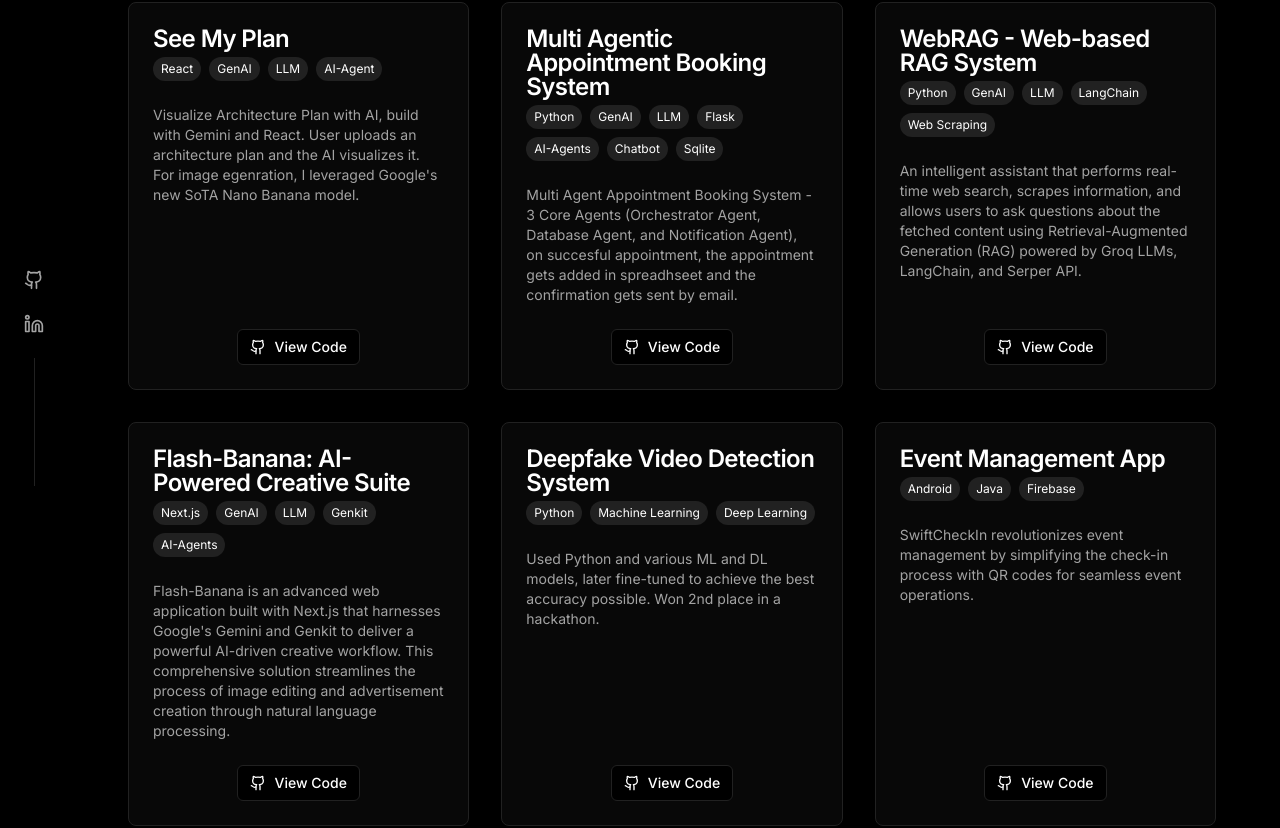
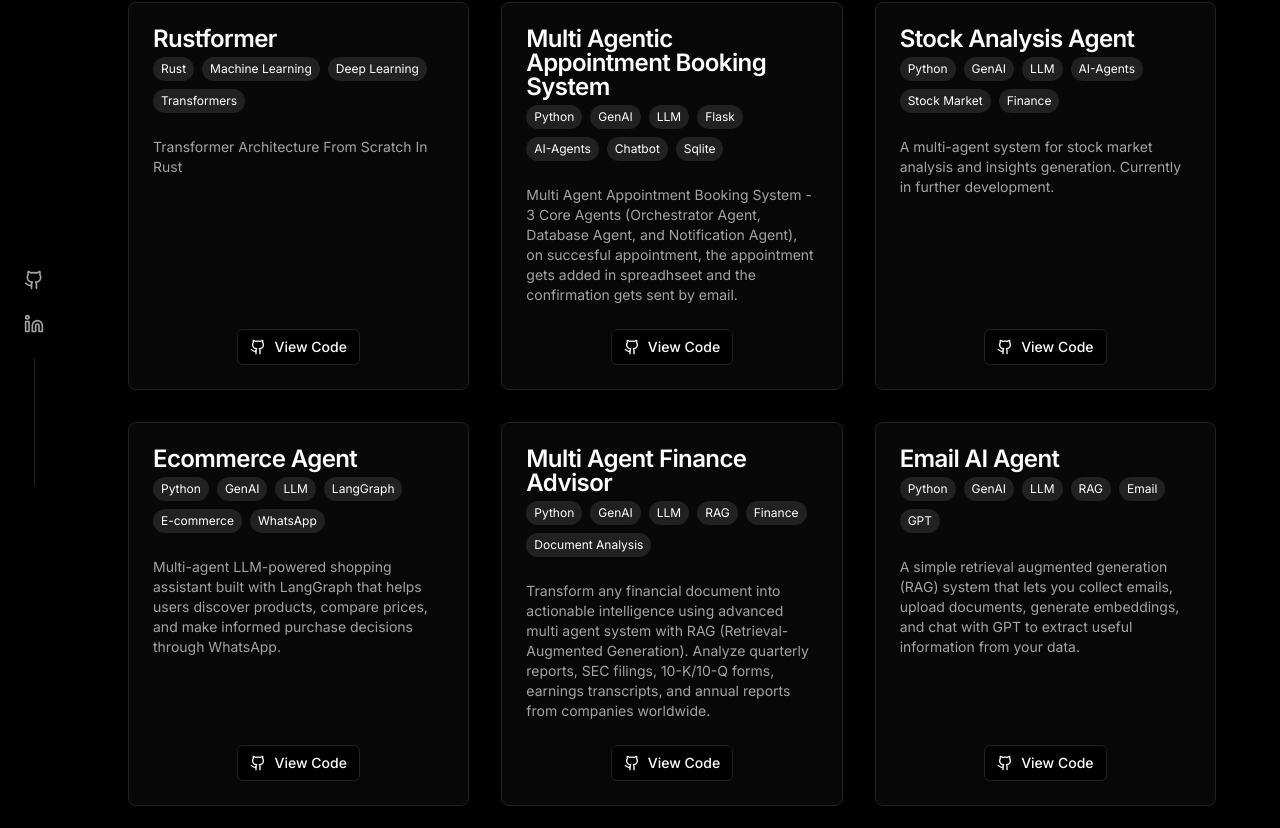
Before and after one commit to Vatsa10/Vatsa-Portfolio-Website, a Next.js app: page /projects in a window 1280 px wide. Shown: the part 314-1142 px from the top of the page. Built offline with nearby package versions, Linux system fonts and the light colour scheme.

Commit message:
add projects

```diff
--- a/components/projects.tsx
+++ b/components/projects.tsx
@@ -6,11 +6,10 @@ import { motion } from "framer-motion"
 
 const projects = [
   {
-    title: "See My Plan",
-    description:
-      "Visualize Architecture Plan with AI, build with Gemini and React. User uploads an architecture plan and the AI visualizes it. For image egenration, I leveraged Google's new SoTA Nano Banana model.",
-    tags: ["React", "GenAI", "LLM", "AI-Agent"],
-    githubUrl: "https://ai.studio/apps/drive/1or9hzJuq9eRrw-lB37j8fS4BTHfh3zw2",
+    title: "Rustformer",
+    description: "Transformer Architecture From Scratch In Rust",
+    tags: ["Rust", "Machine Learning", "Deep Learning", "Transformers"],
+    githubUrl: "https://github.com/Vatsa10/Rustformer",
   },
   {
     title: "Multi Agentic Appointment Booking System",
@@ -19,12 +18,49 @@ const projects = [
     tags: ["Python", "GenAI", "LLM", "Flask", "AI-Agents", "Chatbot", "Sqlite"],
     githubUrl: "https://github.com/Vatsa10/Booky",
   },
-    {
+  {
+    title: "Stock Analysis Agent",
+    description: "A multi-agent system for stock market analysis and insights generation. Currently in further development.",
+    tags: ["Python", "GenAI", "LLM", "AI-Agents", "Stock Market", "Finance"],
+    githubUrl: "https://github.com/Vatsa10/stock-agent",
+  },
+  {
+    title: "Ecommerce Agent",
+    description: "Multi-agent LLM-powered shopping assistant built with LangGraph that helps users discover products, compare prices, and make informed purchase decisions through WhatsApp.",
+    tags: ["Python", "GenAI", "LLM", "LangGraph", "E-commerce", "WhatsApp"],
+    githubUrl: "https://github.com/Vatsa10/ecomm-agent",
+  },
+  {
+    title: "Multi Agent Finance Advisor",
+    description: "Transform any financial document into actionable intelligence using advanced multi agent system with RAG (Retrieval-Augmented Generation). Analyze quarterly reports, SEC filings, 10-K/10-Q forms, earnings transcripts, and annual reports from companies worldwide.",
+    tags: ["Python", "GenAI", "LLM", "RAG", "Finance", "Document Analysis"],
+    githubUrl: "https://github.com/Vatsa10/Financial-Analyzer",
+  },
+  {
+    title: "Email AI Agent",
+    description: "A simple retrieval augmented generation (RAG) system that lets you collect emails, upload documents, generate embeddings, and chat with GPT to extract useful information from your data.",
+    tags: ["Python", "GenAI", "LLM", "RAG", "Email", "GPT"],
+    githubUrl: "https://github.com/Vatsa10/email-ai-agent",
+  },
+  {
     title: "WebRAG - Web-based RAG System",
     description:
       "An intelligent assistant that performs real-time web search, scrapes information, and allows users to ask questions about the fetched content using Retrieval-Augmented Generation (RAG) powered by Groq LLMs, LangChain, and Serper API.",
     tags: ["Python", "GenAI", "LLM", "LangChain", "Web Scraping"],
     githubUrl: "https://github.com/Vatsa10/WebRAG",
+  },
+    {
+    title: "Fine-tuned Gemma 3",
+    description: "I fine-tuned Gemma 3 (4B) using Unsloth and LORA config on the FineTome-100k dataset by mlabonne to enhance its instruction-following capabilities, used Hugging Face Transformers on Google Colab, exploring model customization and performance optimization",
+    tags: ["Python", "Machine Learning", "Deep Learning", "Fine-tuning", "Gemma", "Unsloth", "LORA", "Hugging Face"],
+    githubUrl: "https://github.com/Vatsa10/Gemma3-Finetune",
+  },
+  {
+    title: "See My Plan",
+    description:
+      "Visualize Architecture Plan with AI, build with Gemini and React. User uploads an architecture plan and the AI visualizes it. For image egenration, I leveraged Google's new SoTA Nano Banana model.",
+    tags: ["React", "GenAI", "LLM", "AI-Agent"],
+    githubUrl: "https://ai.studio/apps/drive/1or9hzJuq9eRrw-lB37j8fS4BTHfh3zw2",
   },
   {
     title: "Flash-Banana: AI-Powered Creative Suite",
```
